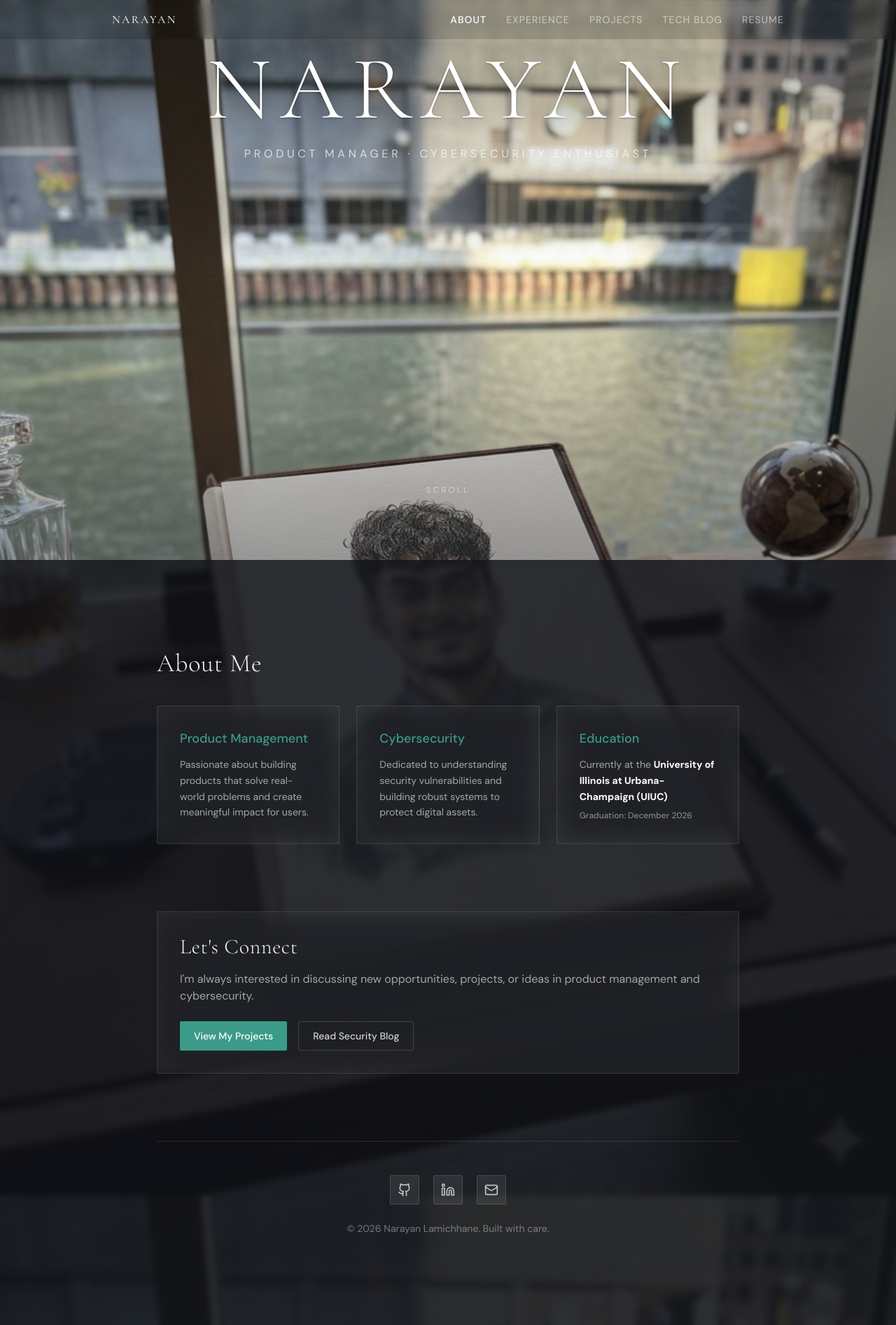
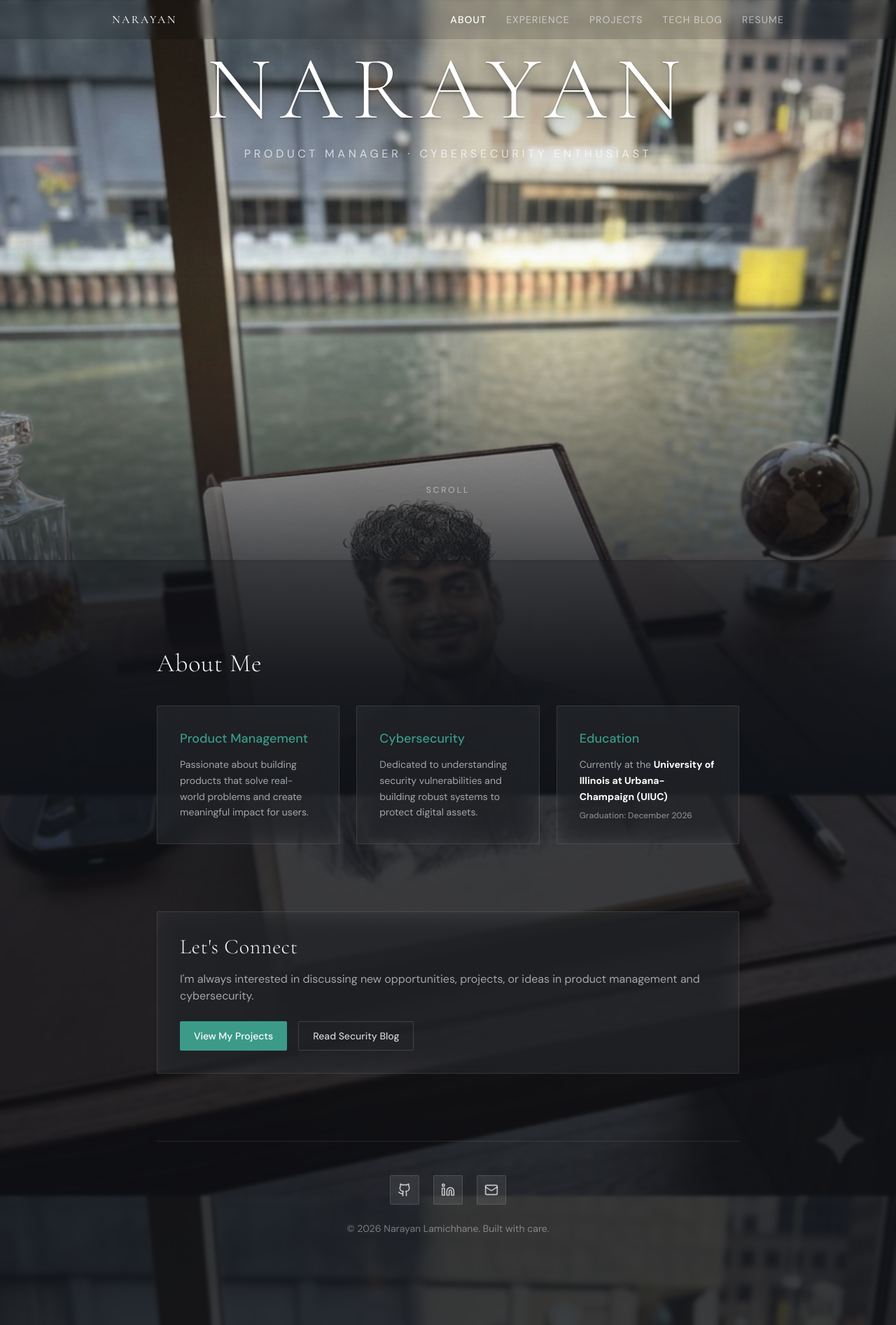
Before and after one commit to Narayan-Lamichhane13/Portfolio, a Next.js app: page / in a window 1280 px wide. Shown: the whole page at 70% size. Built offline with nearby package versions, Linux system fonts and the light colour scheme.

Commit message:
Revert "Fix About Me background: remove double dark overlay, use single uniform tint"
This reverts commit c25ee729cafadc3c14a799a6e8fb6fc2a4adf329.

```diff
--- a/app/page.tsx
+++ b/app/page.tsx
@@ -236,7 +236,7 @@ export default function Home() {
       className="relative min-h-screen bg-cover bg-center bg-no-repeat bg-fixed"
       style={{ backgroundImage: `url('${basePath}/images/hero.png')` }}
     >
-      <div className="fixed inset-0 bg-gradient-to-b from-transparent via-transparent to-[hsl(var(--hero-overlay)/0.4)] pointer-events-none z-0" />
+      <div className="fixed inset-0 bg-gradient-to-b from-transparent via-transparent to-[hsl(var(--hero-overlay)/0.75)] pointer-events-none z-0" />
 
       {/* Hero Section */}
       <section className="relative w-full h-screen overflow-hidden flex items-start justify-center z-10">
@@ -290,8 +290,11 @@ export default function Home() {
         </div>
       </section>
 
+      {/* Scroll-only darkening for readable lower content */}
+      <div className="pointer-events-none absolute inset-x-0 top-[100vh] h-[42vh] z-[6] bg-gradient-to-b from-transparent via-[hsl(var(--hero-overlay)/0.78)] to-[hsl(var(--background))]" />
+
       {/* Content Sections */}
-      <div ref={sectionsRef} className="relative z-10 bg-[hsl(var(--background)/0.88)] backdrop-blur-sm">
+      <div ref={sectionsRef} className="relative z-10 bg-[hsl(var(--background)/0.82)] backdrop-blur-[2px]">
         <div className="max-w-4xl mx-auto px-6 sm:px-8 py-24 sm:py-32 space-y-24">
 
           {/* About Cards */}
```
Also changed, not shown: 34 other files (tests, documents, lock files or other folders).
